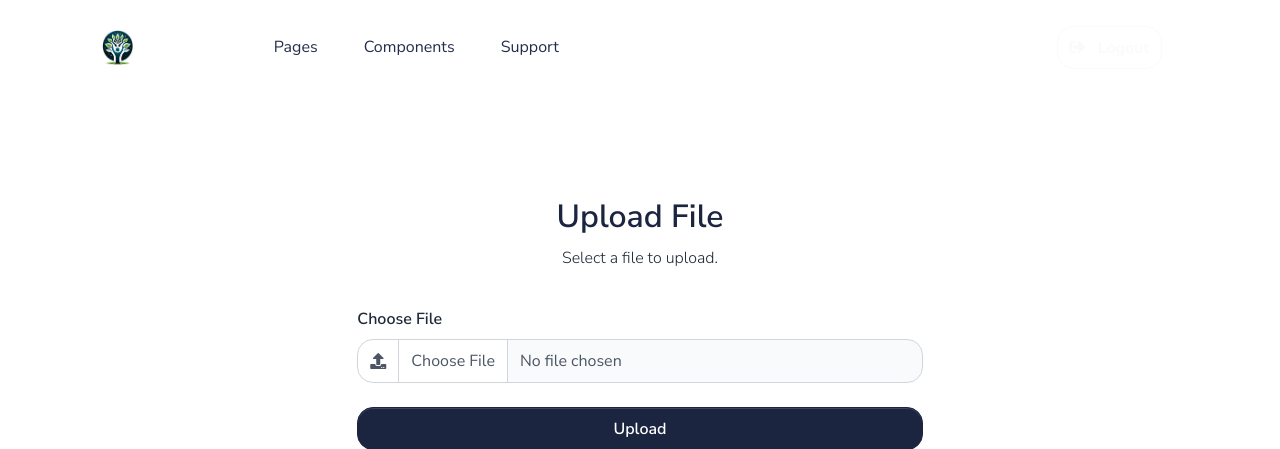
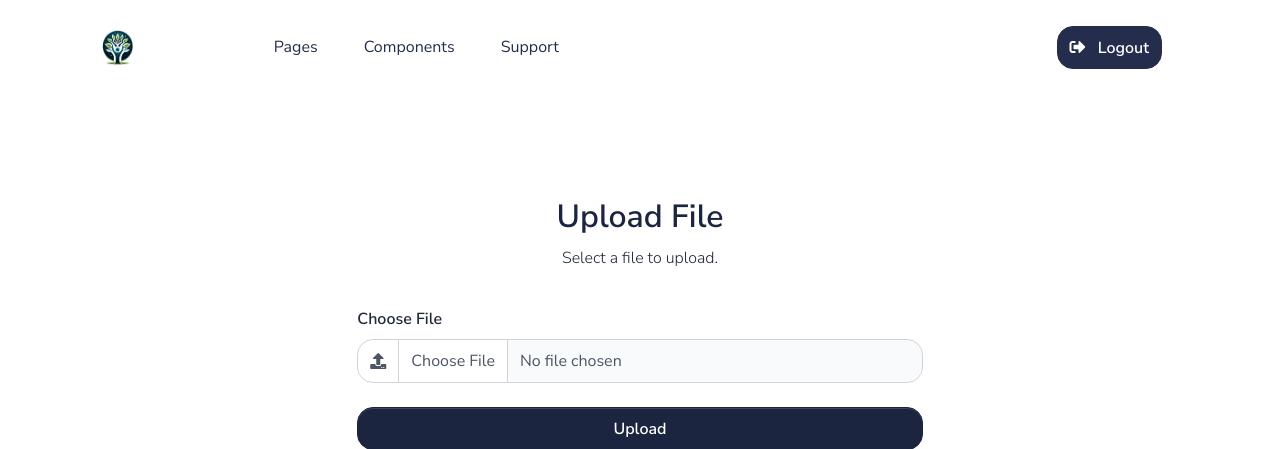
Before and after one commit to OmnisCyber/genuplift_flask, a Flask app: page /upload in a window 1280 px wide. Shown: the top 449 px of the page. Run offline with Flask 2, Linux system fonts and the light colour scheme; the visitor is signed in with stand-in values (Sample User, id 1); some libraries are stand-ins or nearby versions.

Commit message:
styling on upload.html

```diff
--- a/apps/templates/home/upload.html
+++ b/apps/templates/home/upload.html
@@ -16,6 +16,16 @@
 <style>
   #navbar-main .nav-link {
       color: #242e4c; /* Your specific blue color */
+  }
+  a.btn.btn-outline-gray-100 {
+      background-color: #242e4c; /* Initial background color */
+      color: #ffffff; /* Initial text color */
+      border-color: #242e4c; /* Initial border color */
+  }
+  a.btn.btn-outline-gray-100:hover {
+      background-color: #ffffff !important; /* Hover background color */
+      color: #242e4c !important; /* Hover text color */
+      border-color: #242e4c !important; /* Hover border color */
   }
 </style>
 <section class="section section-lg">
```
